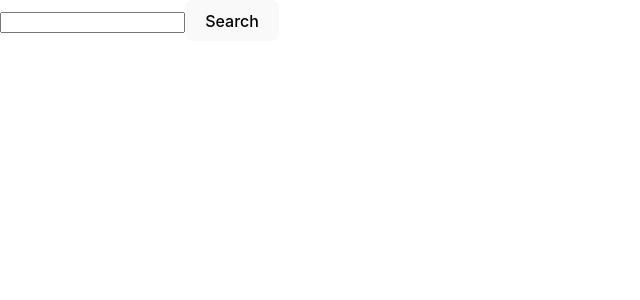
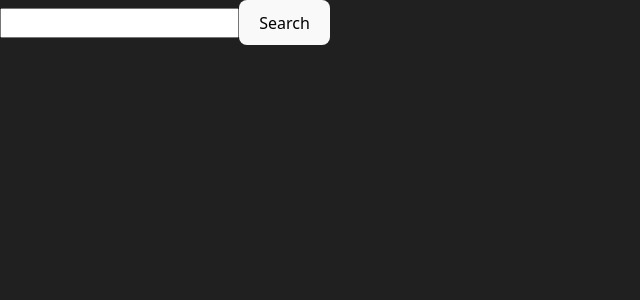
Before and after one commit to Barvinko/react-tasks, a React (Vite) app: page / in a window 1280 px wide. Shown: the top 300 px of the page, without its empty margins (0-640 px from the left). Built offline with nearby package versions, Linux system fonts and the light colour scheme.

Commit message:
feat: install and translate the project to sass and bootstrap

```diff
--- a/package.json
+++ b/package.json
@@ -12,6 +12,8 @@
     "prepare": "husky install"
   },
   "dependencies": {
+    "@popperjs/core": "^2.11.8",
+    "bootstrap": "^5.3.3",
     "react": "^18.3.1",
     "react-dom": "^18.3.1"
   },
@@ -34,8 +36,10 @@
     "husky": "^8.0.0",
     "lint-staged": "^15.2.7",
     "prettier": "3.3.2",
+    "sass": "^1.64.0",
     "typescript": "^5.2.2",
-    "vite": "^5.3.1"
+    "vite": "^5.3.1",
+    "vite-plugin-sass": "^0.1.0"
   },
   "lint-staged": {
     "**/*.{ts,tsx}": [
--- a/src/App.css
+++ b/src/App.scss
@@ -1,6 +1,10 @@
+@import "../node_modules/bootstrap/scss/bootstrap";
+
 #root {
   min-height: 100vh;
   width: 100vw;
+  background-color: #202020;
+  color: white;
 }
 
 .logo {
--- a/src/App.tsx
+++ b/src/App.tsx
@@ -1,5 +1,5 @@
 import MainPage from '@pages/MainPage';
-import './App.css';
+import './App.scss';
 
 function App() {
   return (
```
Also changed, not shown: 1 other file (tests, documents, lock files or other folders).
